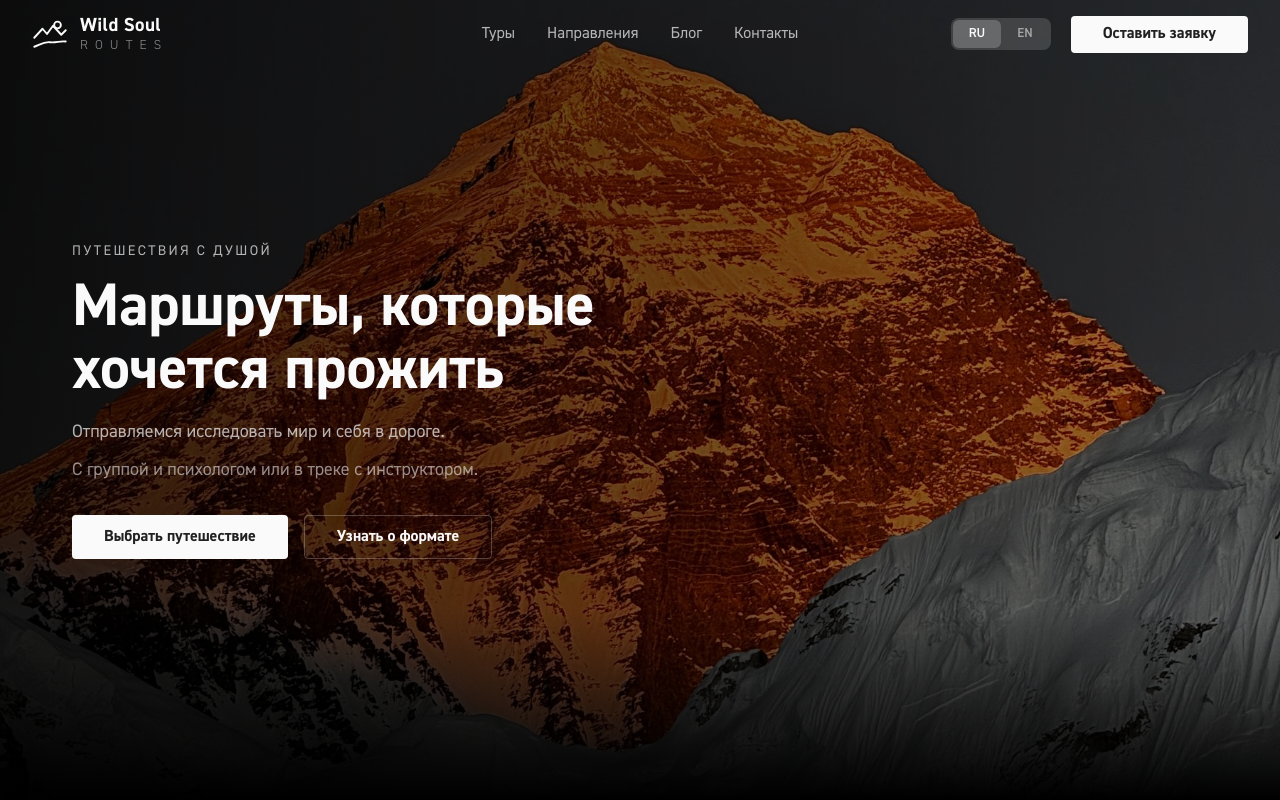
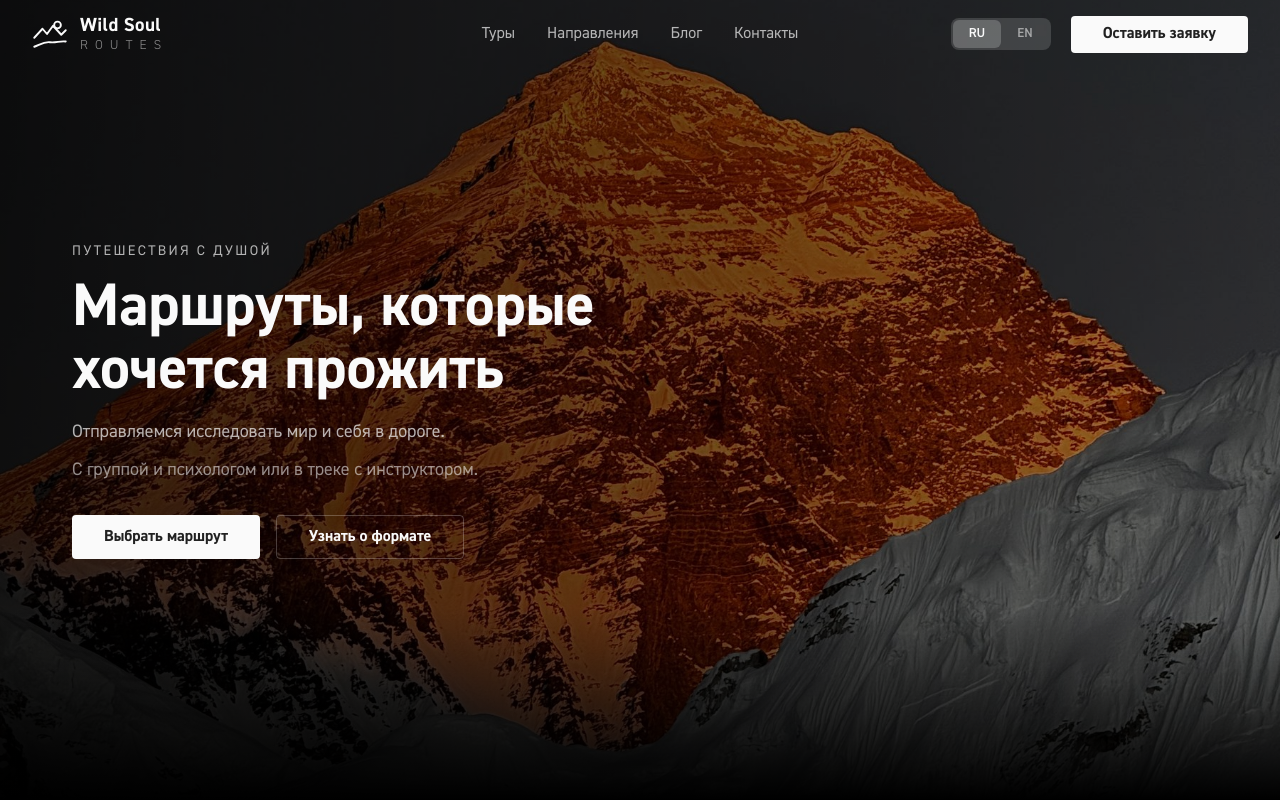
Before and after one commit to fifulina-uxui/wild-soul-routes, a React (Vite) app: page / in a window 1280 px wide. Shown: the top 800 px of the page. Built offline with nearby package versions, Linux system fonts and the light colour scheme.

Commit message:
Rename hero CTA to 'Выбрать маршрут'

```diff
--- a/src/data/content.ts
+++ b/src/data/content.ts
@@ -150,7 +150,7 @@ export const content: Record<'ru' | 'en', PageContent> = {
       tours: 'Смотреть туры',
       more: 'Подробнее',
       submit: 'Отправить заявку',
-      choose: 'Выбрать путешествие',
+      choose: 'Выбрать маршрут',
       format: 'Узнать о формате',
       consult: 'Получить консультацию',
       consultText: 'Расскажите, куда хотите поехать, — ответим в течение рабочего дня.',
@@ -1112,7 +1112,7 @@ export const content: Record<'ru' | 'en', PageContent> = {
       tours: 'Explore tours',
       more: 'Learn more',
       submit: 'Send request',
-      choose: 'Choose a journey',
+      choose: 'Choose a route',
       format: 'About the format',
       consult: 'Get a consultation',
       consultText: 'Tell us where you want to go — we will reply within one business day.',
```
